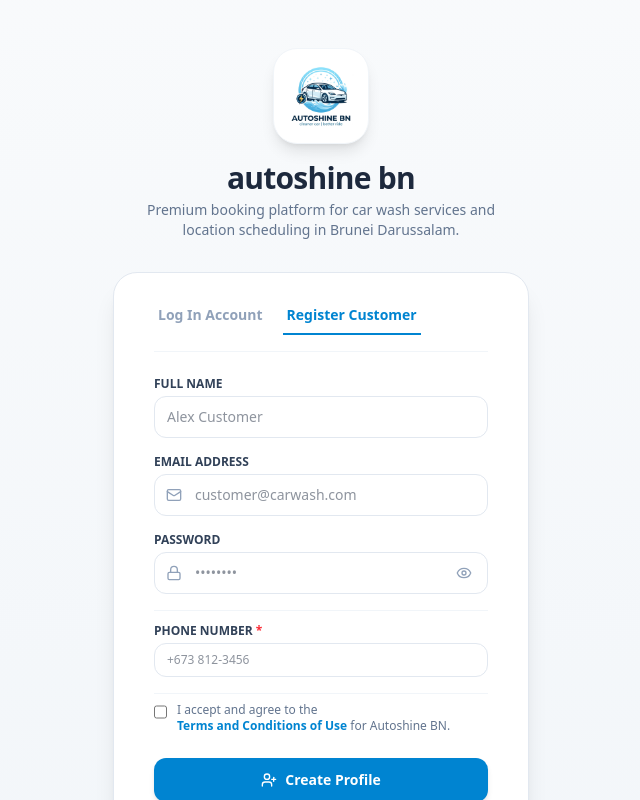
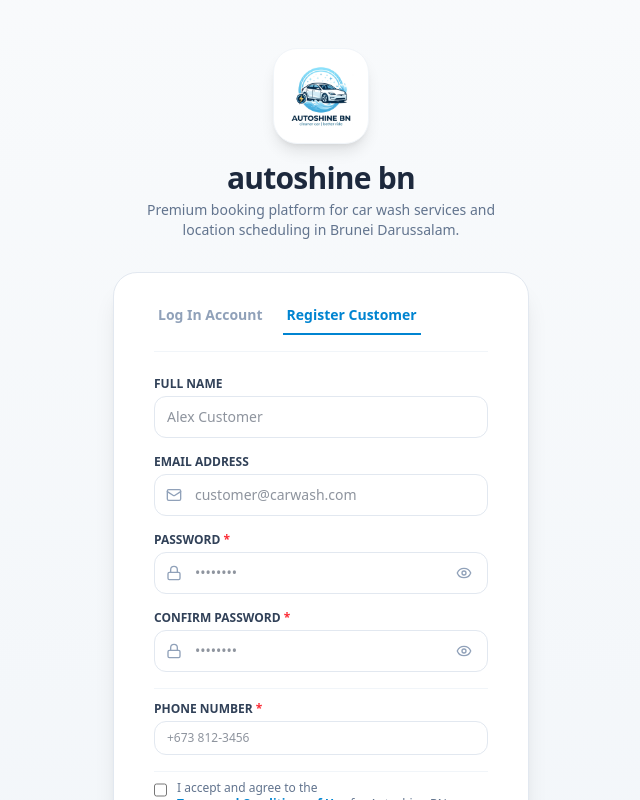
Before and after one commit to sudscarwash/carwash-booking, a React (Vite) app: page /login in a window 1280 px wide. Both pictures are taken after a click on the button "Register Customer". Shown: the top 800 px of the page, without its empty margins (319-959 px from the left). Built offline with nearby package versions, Linux system fonts and the light colour scheme; no server answers.

Commit message:
Add files via upload

```diff
--- a/server.ts
+++ b/server.ts
@@ -272,13 +272,6 @@
       // Dispatch Email Verification OTP via Resend
       const emailSent = await sendEmailVerificationOTP(newUser.email, newUser.name, verificationOtp);
 
-      // Also send welcome email background task
-      sendRegistrationWelcomeEmail({
-        email: newUser.email,
-        name: newUser.name,
-        role: Role.CUSTOMER
-      }).catch((e) => console.error('[Register Welcome Email Error]:', e));
-
       await addAuditLog(
         newUser.id,
         newUser.email,
@@ -335,7 +328,14 @@
       await updateUser(user.id, { isEmailVerified: true });
       user.isEmailVerified = true;
 
-      await addAuditLog(user.id, user.email, 'USER_EMAIL_VERIFIED', `Email address verified successfully with OTP for ${user.email}`);
+      // Dispatch official Welcome Email now that the account is validated!
+      sendRegistrationWelcomeEmail({
+        email: user.email,
+        name: user.name,
+        role: user.role
+      }).catch((e) => console.error('[Verified Welcome Email Error]:', e));
+
+      await addAuditLog(user.id, user.email, 'USER_EMAIL_VERIFIED', `Email address verified successfully with OTP for ${user.email}. Official welcome email dispatched.`);
 
       const { passwordHash: _, ...safeUser } = user;
       const token = generateToken(safeUser);
--- a/src/App.tsx
+++ b/src/App.tsx
@@ -126,7 +126,9 @@
   // Auth form state
   const [email, setEmail] = useState('');
   const [password, setPassword] = useState('');
+  const [registerConfirmPassword, setRegisterConfirmPassword] = useState('');
   const [showPassword, setShowPassword] = useState(false);
+  const [showRegisterConfirmPassword, setShowRegisterConfirmPassword] = useState(false);
   const [name, setName] = useState('');
   const [phone, setPhone] = useState('');
   const [dateOfBirth, setDateOfBirth] = useState('');
@@ -154,6 +156,14 @@
     }
 
     if (isRegisterMode) {
+      if (password.length < 6) {
+        showNotification("Password must be at least 6 characters.", "error");
+        return;
+      }
+      if (password !== registerConfirmPassword) {
+        showNotification("Passwords do not match. Please confirm your password.", "error");
+        return;
+      }
       if (!phone.trim()) {
         showNotification("Please enter a valid phone number.", "error");
         return;
@@ -181,6 +191,7 @@
           setIsRegisterMode(false);
           setEmail('');
           setPassword('');
+          setRegisterConfirmPassword('');
           setName('');
         }
       }
@@ -634,7 +645,9 @@
 
                     <div>
                       <div className="flex justify-between items-center mb-1">
-                        <label className="block text-xs font-bold text-slate-700 uppercase">Password</label>
+                        <label className="block text-xs font-bold text-slate-700 uppercase">
+                          Password {isRegisterMode && <span className="text-red-500">*</span>}
+                        </label>
                         {!isRegisterMode && (
                           <button
                             type="button"
@@ -672,6 +685,35 @@
                         </button>
                       </div>
                     </div>
+
+                    {isRegisterMode && (
+                      <div>
+                        <label className="block text-xs font-bold text-slate-700 uppercase mb-1">
+                          Confirm Password <span className="text-red-500">*</span>
+                        </label>
+                        <div className="relative">
+                          <Lock className="absolute left-3 top-1/2 transform -translate-y-1/2 h-4 w-4 text-slate-400" />
+                          <input
+                            type={showRegisterConfirmPassword ? 'text' : 'password'}
+                            placeholder="••••••••"
+                            value={registerConfirmPassword}
+                            onChange={(e) => setRegisterConfirmPassword(e.target.value)}
+                            className="w-full pl-10 pr-10 py-2.5 border border-slate-200 focus:border-sky-500 focus:ring-2 focus:ring-sky-100 rounded-xl outline-none text-slate-800 text-sm transition-all"
+                            required
+                            id="auth-confirm-password-input"
+                          />
+                          <button
+                            type="button"
+                            onClick={() => setShowRegisterConfirmPassword(!showRegisterConfirmPassword)}
+                            className="absolute right-3 top-1/2 transform -translate-y-1/2 text-slate-400 hover:text-slate-600 focus:outline-none cursor-pointer p-1"
+                            id="toggle-auth-confirm-password-btn"
+                            aria-label={showRegisterConfirmPassword ? "Hide password" : "Show password"}
+                          >
+                            {showRegisterConfirmPassword ? <EyeOff className="h-4 w-4" /> : <Eye className="h-4 w-4" />}
+                          </button>
+                        </div>
+                      </div>
+                    )}
 
                     {isRegisterMode && (
                       <div className="space-y-4 pt-3 border-t border-slate-100 mt-3 animate-fade-in">
```
Also changed, not shown: 1 other file (tests, documents, lock files or other folders).
